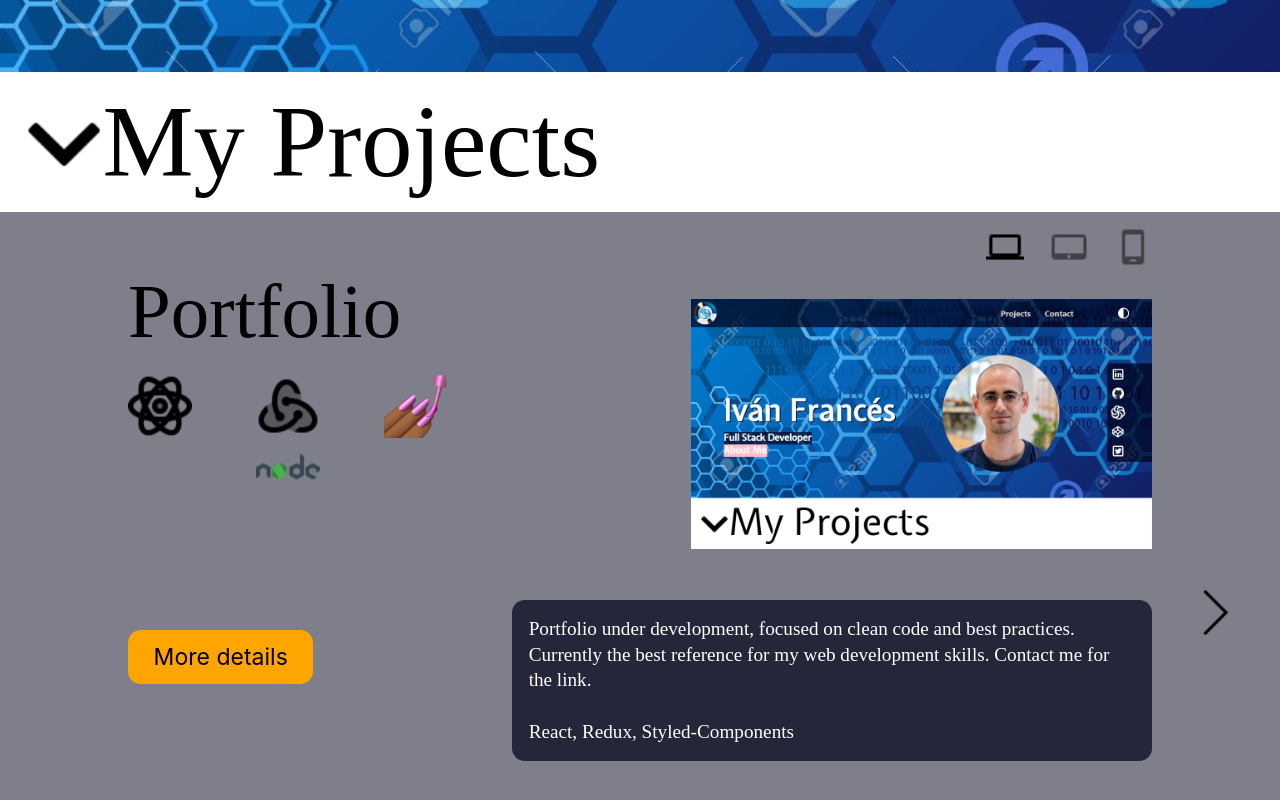
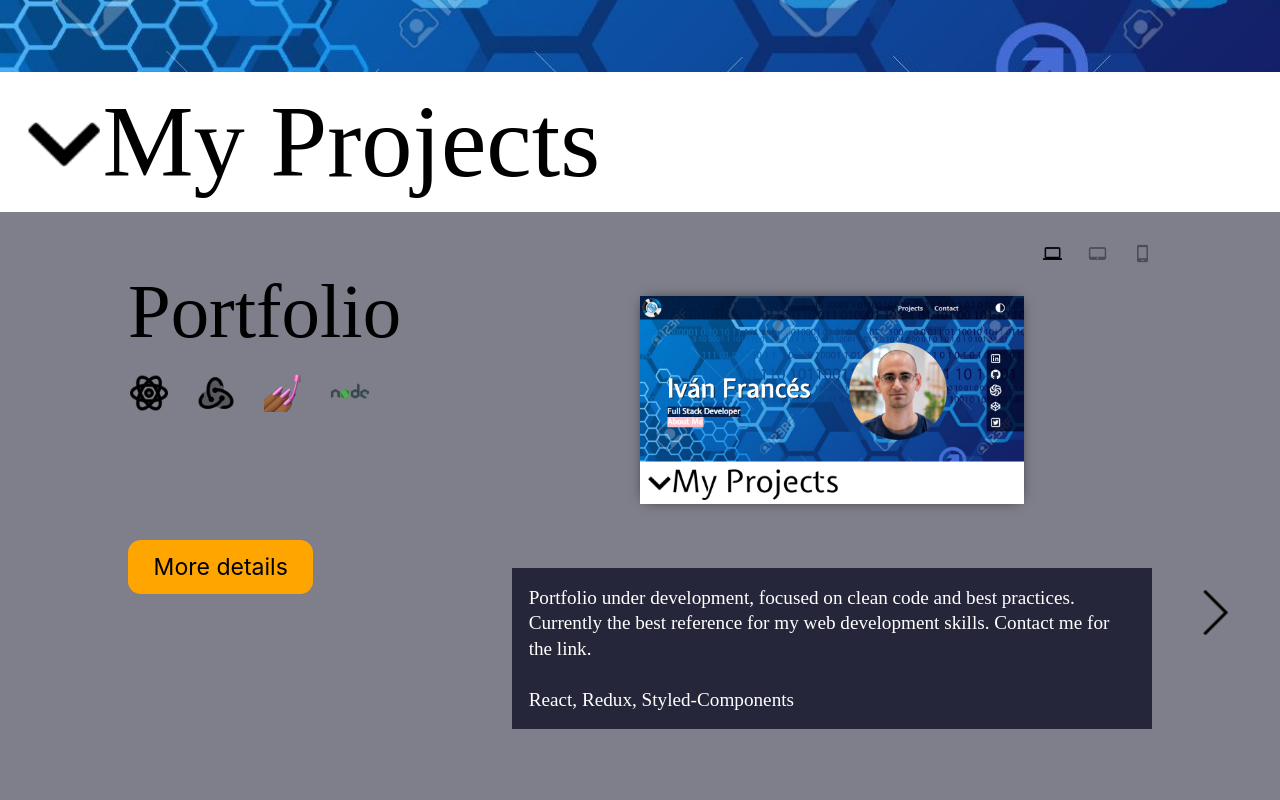
Before and after one commit to ifrancesalcantara/Portfolio, a React (Create React App) app: page / in a window 1280 px wide. Shown: the part 482-1282 px from the top of the page. Built offline with nearby package versions, Linux system fonts and the light colour scheme; a web font is replaced by a local one.

Commit message:
project scalability

```diff
--- a/src/components/HomeviewProjects/Carousel/Project/Project.js
+++ b/src/components/HomeviewProjects/Carousel/Project/Project.js
@@ -17,7 +17,7 @@ function Project(props){
         <div>
           <MediaWrapper>{getMediaImgs(projectInfo[name].media)}</MediaWrapper>
           <ImageWrapper>
-            <Image title={"Project view under development"} name={name}/>
+            <Image title={"Project view under development"} src={projectInfo[name].img} name={name}/>
           </ImageWrapper>
           <MainText>{projectInfo[name].mainText}</MainText>
         </div>
--- a/src/components/HomeviewProjects/Carousel/Project/projectData.js
+++ b/src/components/HomeviewProjects/Carousel/Project/projectData.js
@@ -57,7 +57,7 @@ export const projectInfo={
     },
     paintapop:{
         techs:["react", "mongo", "css3", "nodejs"],
-        mainText:"A mobile application that allows users to trade painting services. The user can browse and post cards showing thier style, connecting with the card's creator with a chat. \nDeployed version: https://paintapop.herokuapp.com/ \nBackend: https://github.com/ifrancesalcantara/Maquetepinto-backend",
+        mainText:"A mobile application that allows users to trade painting services. The user can browse and post cards showing thier style, connecting with the card's creator with a chat.",
         img:"./Images/Projects/paintapop.png",
         link:"https://paintapop.herokuapp.com/",
         media:["mobile", "tablet"]
@@ -71,7 +71,7 @@ export const projectInfo={
     },
     hoodie:{
         techs:["react", "css3", "sass", "nodejs", "handlebar", "gmaps", "express"],
-        mainText:"A mobile application that allows the users to post comments on a map. These comments can be made public or private, allowing the user to interact with other user comments replying or liking them. \n \nDeployed version: https://hoodie-app.herokuapp.com/",
+        mainText:"A mobile application that allows the users to post comments on a map. These comments can be made public or private, allowing the user to interact with other user comments replying or liking them.",
         img:"./Images/Projects/hoodie.png",
         link:"https://hoodie-app.herokuapp.com/",
         media:["mobile"]
--- a/src/components/HomeviewProjects/Carousel/Project/styles.js
+++ b/src/components/HomeviewProjects/Carousel/Project/styles.js
@@ -1,5 +1,5 @@
 import styled from "styled-components"
-import {technologyInfo, projectInfo, mediaImgs} from "./projectData"
+import {technologyInfo, mediaImgs} from "./projectData"
 
 const ProjectWrapper=styled.div`
     min-width:100%;
@@ -27,17 +27,17 @@ const Title=styled.p`
 
 const ImageWrapper=styled.div`
     display:flex;
-    justify-content:flex-end
+    justify-content:center;
 `
 
-const Image=styled.div`
-    background-image: url(${({name})=>projectInfo[name].img});
-    background-size: contain;
-    background-repeat: no-repeat;
-    width: 36vw;
-    margin: 4vh 0 0 13vw;
+const Image=styled.img`
+    width: 30vw;
+    margin: 4vh 5vw;
     display: inline-block;
-    height: 21vw;
+    height: auto;
+    -webkit-box-shadow: 0px 0px 1.1vw -.5vw rgba(0,0,0,1);
+    -moz-box-shadow: 0px 0px 1.1vw -.5vw rgba(0,0,0,1);
+    box-shadow: 0px 0px 1.1vw -.5vw rgba(0,0,0,1);
 `
 
 const Technologies=styled.div`
@@ -45,13 +45,14 @@ const Technologies=styled.div`
     justify-content:space-around;
     flex-wrap:wrap;
     margin: 2vw 0 10vw 0;
+    width:70%;
 `
 
 const Technology=styled.div`
     background-image:url(${({tech})=>technologyInfo[tech].img});
-    margin-right:5vw;
-    height:5vw;
-    width:5vw;
+    margin-right:2vw;
+    height:3vw;
+    width:3vw;
     background-size: contain;
     background-repeat:no-repeat;
 `
@@ -78,13 +79,12 @@ const MainText=styled.p`
     margin-top:4vh;
     line-height:2vw;
     padding:1.3vw;
-    border-radius:1vw;
 `
 
 const MediaWrapper=styled.div`
     display:flex;
     justify-content: flex-end;
-    margin-top:2vh
+    margin-top:4vh
 `
 
 const MediaImg=styled.div`
@@ -92,9 +92,9 @@ const MediaImg=styled.div`
     background-size: contain;
     background-repeat:no-repeat;
     margin-left:${({i})=>i===0?null:"2vw"};
-    opacity:${({availability})=>availability?"100%":"50%"};
-    width:3vw;
-    height:3vw
+    opacity:${({availability})=>availability?"100%":"40%"};
+    width:1.5vw;
+    height:1.5vw
 `
 
 export{ProjectWrapper, Title, Image, ImageWrapper, Link, Technologies, Technology, MainText, MediaWrapper, MediaImg}
```
Also changed, not shown: public/Images/Projects/Technologies/css3.png, public/Images/Projects/Technologies/handlebar.png.
